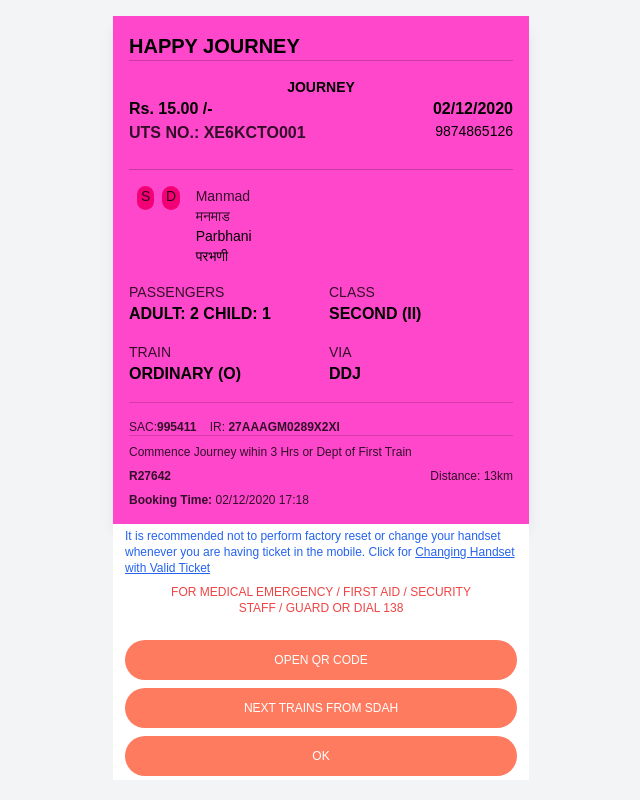
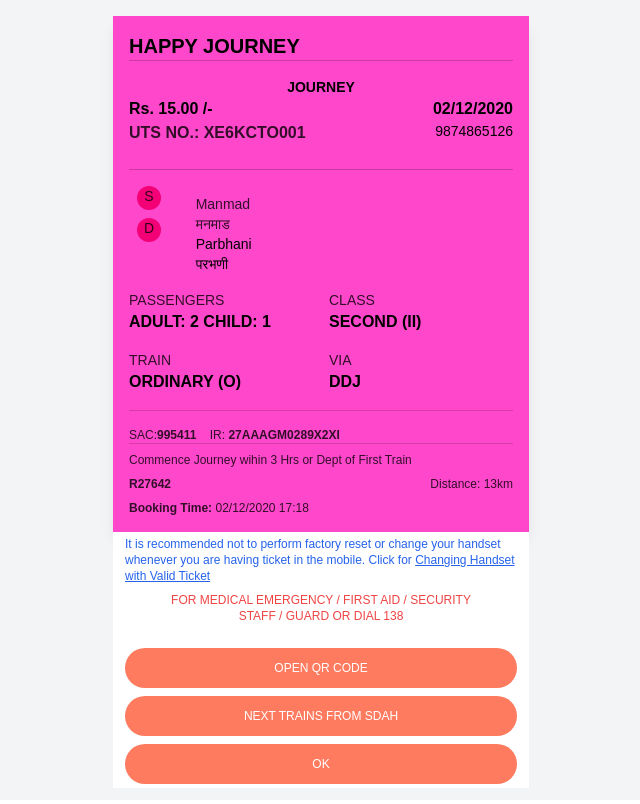
Before and after one commit to ingleshivam/project, a Next.js app: page /trainticket in a window 1280 px wide. Shown: the whole page, without its empty margins (319-959 px from the left). Built offline with nearby package versions, Linux system fonts and the light colour scheme.

Commit message:
Update page.tsx

```diff
--- a/src/app/trainticket/page.tsx
+++ b/src/app/trainticket/page.tsx
@@ -30,8 +30,8 @@ export default function TrainTicket() {
             </div>
 
             <div className="space-y-4">
-              <div className="grid grid-cols-6 gap-4 flex item-center">
-                <div className="flex item-center">
+              <div className="grid grid-cols-6 space-y-2 gap-4">
+                <div className="space-y-2">
                   <div style={{backgroundColor:"#F40076"}} className="rounded-full ml-2 w-6 h-6 flex item-center justify-center"><p className="text-sm opacity-80">S</p></div>
                   <div style={{backgroundColor:"#F40076"}} className="rounded-full ml-2 w-6 h-6 flex item-center justify-center"><p className="text-sm opacity-80">D</p></div>
                 </div>
```
